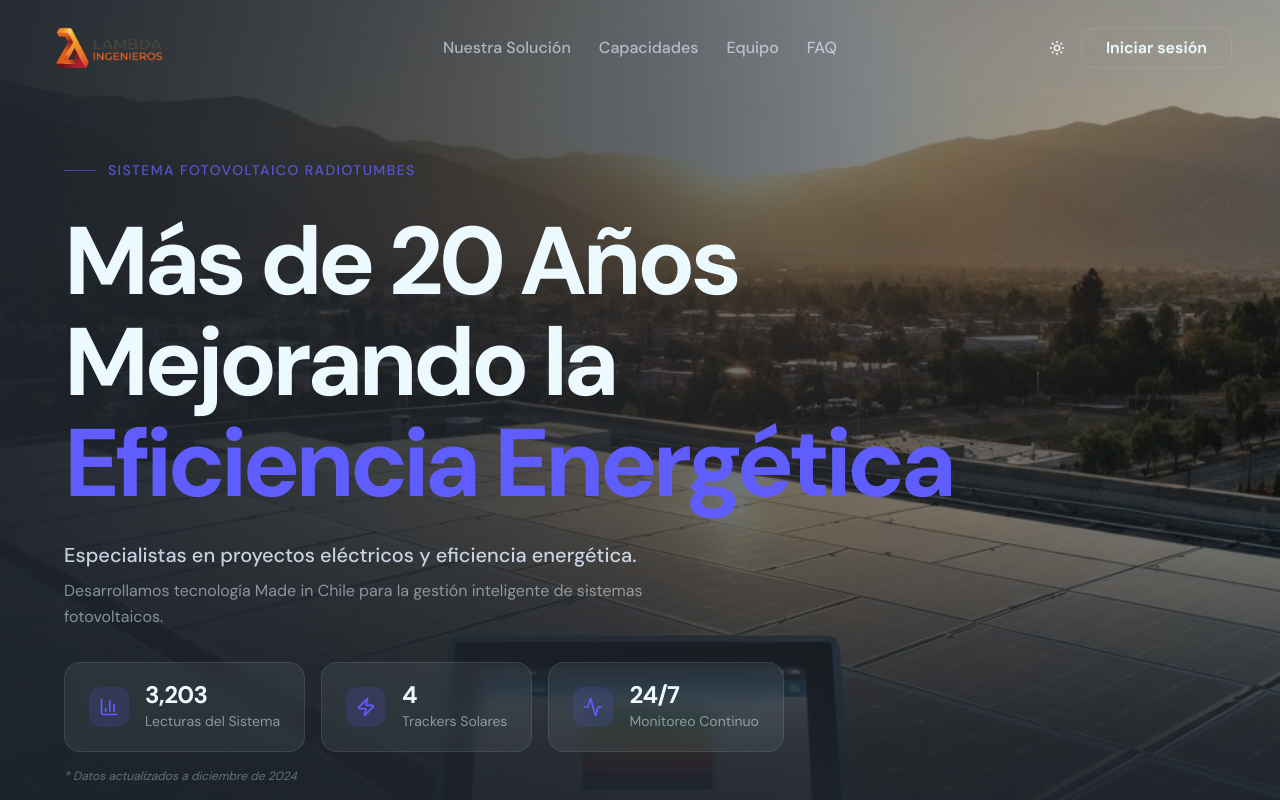
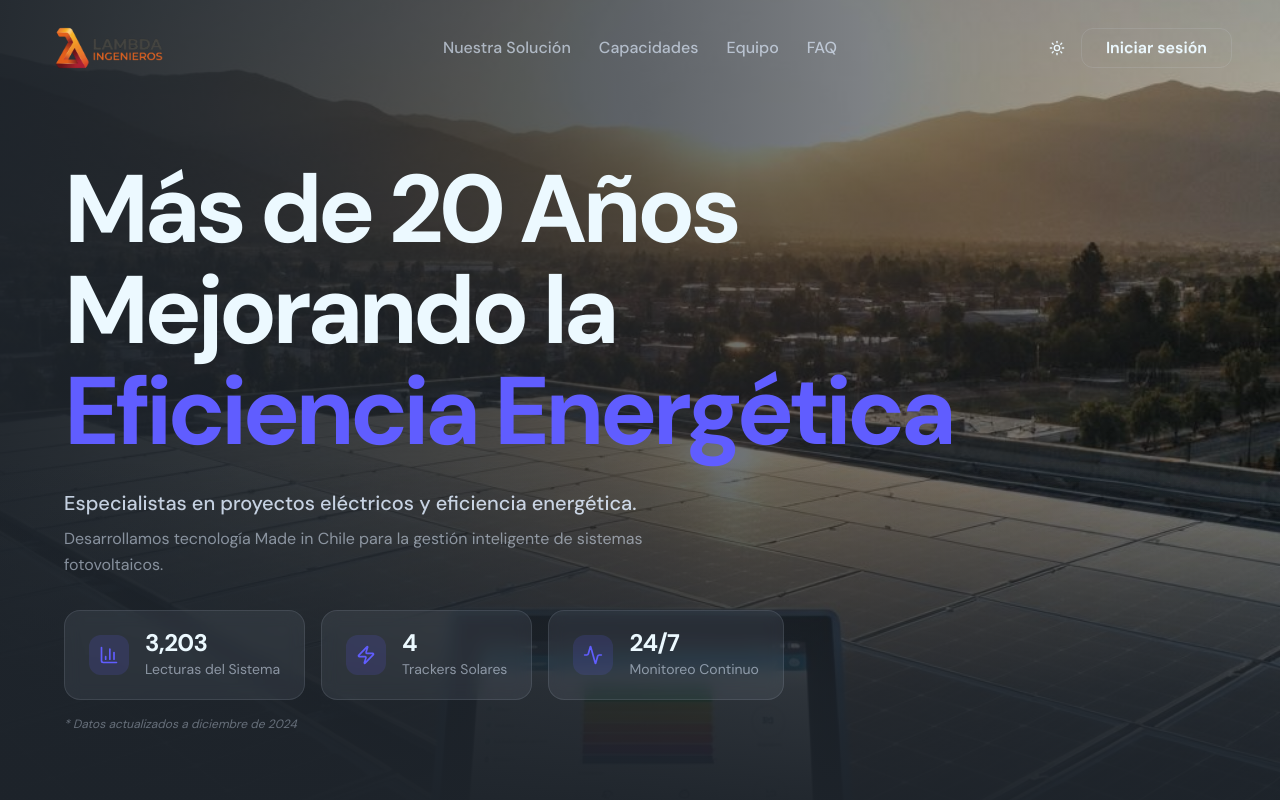
Before and after one commit to catluvies/v0si, a Next.js app: page / in a window 1280 px wide. Shown: the top 800 px of the page. Built offline with nearby package versions, Linux system fonts and the light colour scheme.

Commit message:
style: remove section subtitle labels across all landing sections

```diff
--- a/components/landing/bess-demo-section.tsx
+++ b/components/landing/bess-demo-section.tsx
@@ -55,9 +55,6 @@ export default function BESSDemoSection() {
           transition={{ duration: 0.5 }}
           className="text-center max-w-2xl mx-auto mb-16"
         >
-          <span className="text-xs font-semibold tracking-widest uppercase text-primary mb-4 block">
-            Monitoreo en Tiempo Real
-          </span>
           <h2 className="text-3xl md:text-4xl font-bold tracking-tight text-base-content text-balance mb-4">
             Control Total de tu Energia
           </h2>
--- a/components/landing/capabilities-section.tsx
+++ b/components/landing/capabilities-section.tsx
@@ -66,9 +66,6 @@ export default function CapabilitiesSection() {
           transition={{ duration: 0.5 }}
           className="text-center max-w-2xl mx-auto mb-12"
         >
-          <span className="text-xs font-semibold tracking-widest uppercase text-primary mb-4 block">
-            Capacidades
-          </span>
           <h2 className="text-3xl md:text-4xl font-bold tracking-tight text-base-content text-balance mb-4">
             Capacidades del Sistema
           </h2>
@@ -116,9 +113,6 @@ export default function CapabilitiesSection() {
           transition={{ duration: 0.5 }}
           className="text-center max-w-2xl mx-auto mb-12"
         >
-          <span className="text-xs font-semibold tracking-widest uppercase text-primary mb-4 block">
-            Acceso a la Plataforma
-          </span>
           <h2 className="text-3xl md:text-4xl font-bold tracking-tight text-base-content text-balance mb-4">
             Explora los Datos
           </h2>
--- a/components/landing/faq-section.tsx
+++ b/components/landing/faq-section.tsx
@@ -46,9 +46,6 @@ export default function FAQSection() {
           transition={{ duration: 0.5 }}
           className="text-center max-w-2xl mx-auto mb-16"
         >
-          <span className="text-xs font-semibold tracking-widest uppercase text-primary mb-4 block">
-            FAQ
-          </span>
           <h2 className="text-3xl md:text-4xl font-bold tracking-tight text-base-content text-balance mb-4">
             Preguntas Frecuentes
           </h2>
--- a/components/landing/hero-section.tsx
+++ b/components/landing/hero-section.tsx
@@ -24,19 +24,6 @@ export default function HeroSection() {
         <div className="flex flex-col items-start max-w-4xl">
 
           {/* Badge */}
-          <motion.div
-            initial={{ opacity: 0, y: 10 }}
-            animate={{ opacity: 1, y: 0 }}
-            transition={{ duration: 0.5 }}
-            className="flex items-center gap-3 mb-8"
-          >
-            <span className="w-8 h-px bg-primary/60" />
-            <span className="text-sm font-medium text-primary/80 tracking-widest uppercase">
-              Sistema Fotovoltaico RadioTumbes
-            </span>
-          </motion.div>
-
-          {/* Título */}
           <motion.h1
             initial={{ opacity: 0, y: 20 }}
             animate={{ opacity: 1, y: 0 }}
--- a/components/landing/problem-solution-section.tsx
+++ b/components/landing/problem-solution-section.tsx
@@ -37,9 +37,6 @@ export default function ProblemSolutionSection() {
           transition={{ duration: 0.5 }}
           className="text-center max-w-2xl mx-auto"
         >
-          <span className="text-xs font-semibold tracking-widest uppercase text-primary mb-4 block">
-            El Problema
-          </span>
           <h2 className="text-3xl md:text-4xl font-bold tracking-tight text-base-content text-balance mb-4">
             El Problema que Abordamos
           </h2>
@@ -58,9 +55,6 @@ export default function ProblemSolutionSection() {
           transition={{ duration: 0.5, delay: 0.1 }}
           className="rounded-2xl border border-base-content/10 bg-base-content/[0.03] border-l-2 border-l-primary p-8 lg:p-10"
         >
-          <span className="text-xs font-semibold tracking-widest uppercase text-primary mb-4 block">
-            Situación Actual
-          </span>
           <h3 className="text-xl font-bold text-base-content mb-4 text-balance">
             La Falta de Visibilidad y Control Energético
           </h3>
--- a/components/landing/solar-demo-section.tsx
+++ b/components/landing/solar-demo-section.tsx
@@ -86,9 +86,6 @@ export default function SolarDemoSection() {
           transition={{ duration: 0.5 }}
           className="text-center max-w-2xl mx-auto mb-16"
         >
-          <span className="text-xs font-semibold tracking-widest uppercase text-primary mb-4 block">
-            Dashboard en Vivo
-          </span>
           <h2 className="text-3xl md:text-4xl font-bold tracking-tight text-base-content text-balance mb-4">
             Monitoreo Solar en Tiempo Real
           </h2>
--- a/components/landing/solution-section.tsx
+++ b/components/landing/solution-section.tsx
@@ -61,9 +61,6 @@ export default function SolutionSection() {
           transition={{ duration: 0.5 }}
           className="text-center max-w-2xl mx-auto mb-16"
         >
-          <span className="text-xs font-semibold tracking-widest uppercase text-primary mb-4 block">
-            Nuestra Solución
-          </span>
           <h2 className="text-3xl md:text-4xl font-bold tracking-tight text-base-content text-balance mb-4">
             Monitoreo Inteligente con Tecnología Made in Chile
           </h2>
@@ -85,9 +82,6 @@ export default function SolutionSection() {
           <div className="grid grid-cols-1 lg:grid-cols-2 gap-12 mb-12">
             {/* Left: text */}
             <div className="border-l-2 border-l-primary pl-6">
-              <span className="text-xs font-semibold tracking-widest uppercase text-primary mb-4 block">
-                La Respuesta que Necesitas
-              </span>
               <p className="text-sm text-base-content/70 leading-relaxed mb-4">
                 Nuestro sistema SolarTech® combina gestión de energía eléctrica, acumulación en
                 baterías de litio y monitoreo en tiempo real. Con presencia desde la frontera norte
--- a/components/landing/team-section.tsx
+++ b/components/landing/team-section.tsx
@@ -51,9 +51,6 @@ export default function TeamSection() {
           transition={{ duration: 0.5 }}
           className="max-w-2xl mb-14"
         >
-          <span className="text-xs font-semibold tracking-widest uppercase text-primary mb-4 block">
-            Nuestro Equipo
-          </span>
           <h2 className="text-3xl md:text-4xl font-bold tracking-tight text-base-content text-balance mb-4">
             Ingenieros que conocen el terreno
           </h2>
```
